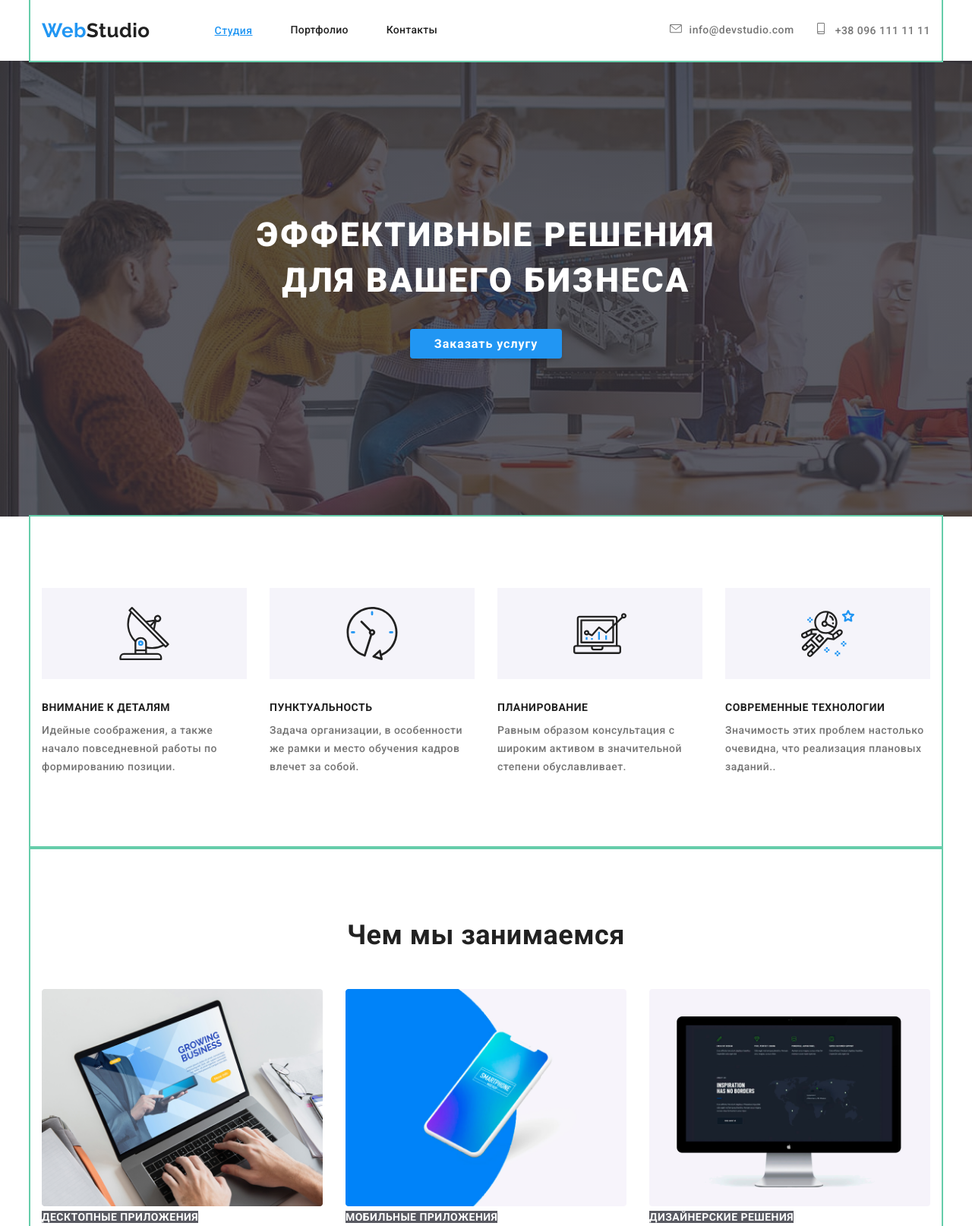
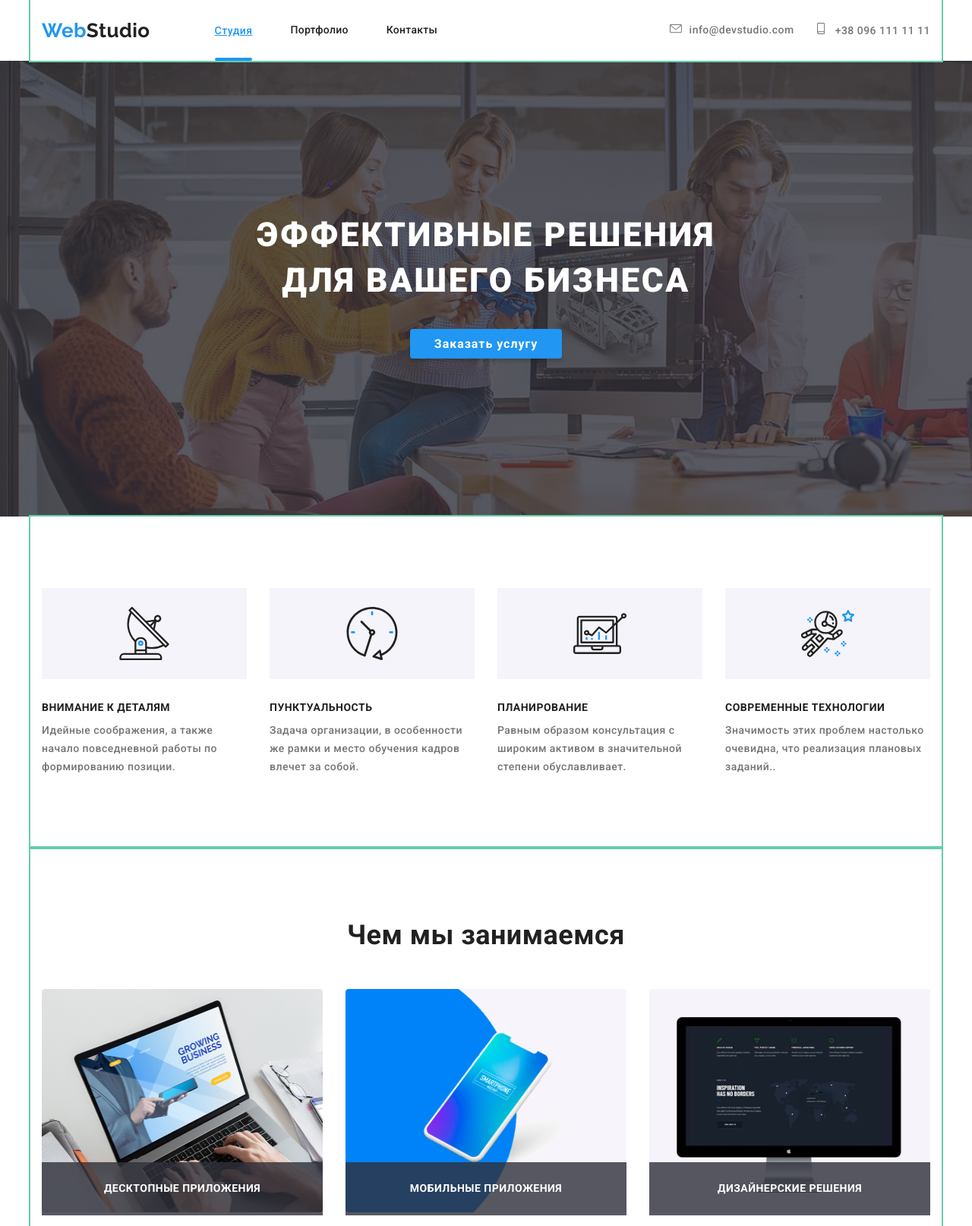
Before and after one commit to AlexChudak/html-css-hw5, a plain HTML site: page index.html in a window 1280 px wide. Shown: the top 1614 px of the page at 76% size. Drawn offline with nearby package versions, Linux system fonts and the light colour scheme.

Commit message:
Lesson 9 done

```diff
--- a/css/common.css
+++ b/css/common.css
@@ -119,6 +119,8 @@ ul {
 
   padding-top: 32px;
   padding-bottom: 32px;
+
+
 }
 
 .site-nav .link:hover,
@@ -134,7 +136,28 @@ ul {
 
   padding-top: 32px;
   padding-bottom: 32px;
+
+  position: relative;
+
 }
+
+.site-nav .link-current::after {
+  content: "";
+  display: block;
+  width: 100%;
+  height: 4px;
+
+  background: #2196F3;
+  border-radius: 2px;
+
+
+  position: absolute;
+  left:0;
+  bottom:0;
+}
+
+
+
 
 /* auth-nav */
 
@@ -292,6 +315,7 @@ footer {
 
 .footer-links {
   display: flex;
+  margin-top: 20px;
 }
 
 .footer-links .inst {
--- a/css/main.css
+++ b/css/main.css
@@ -261,7 +261,7 @@
 
 
 .section .workline {
-  background-color: rgba(47, 48, 58, 0.8);;
+
   color: white;
 
   font-weight: 700;
@@ -271,6 +271,29 @@
 
   text-transform: uppercase;
 }
+
+.item {
+  position: relative;
+}
+.shadow {
+  width: 100%;
+  height: 70px;
+  background-color: rgba(47, 48, 58, 0.8);;
+  position: absolute;
+  left: 0px;
+  bottom: 0px;
+  display: flex;
+
+  justify-content: center;
+  align-items: center;
+}
+
+.shadow-text {
+  display: flex;
+  position: absolute;
+
+}
+
 
 /* наша команда */
 .ourteam {
--- a/index.html
+++ b/index.html
@@ -122,16 +122,22 @@
         <h2 class="section-title">Чем мы занимаемся</h2>
         <ul class="directions">
           <li class="item">
-            <img src="./Images/desktop.png" width="370" alt="Десктопные решения" />
-            <span class="workline">ДЕСКТОПНЫЕ ПРИЛОЖЕНИЯ</span>
+            <img src="./Images/desktop.png" width="370" height="294" alt="Десктопные решения" />
+            <div class="shadow">
+              <div class="shadow-text" ><span class="workline">ДЕСКТОПНЫЕ ПРИЛОЖЕНИЯ</span></div>
+            </div>
           </li>
           <li class="item">
-            <img src="./Images/mobile1.png" width="370" alt="мобильные приложения" />
-            <span class="workline">МОБИЛЬНЫЕ ПРИЛОЖЕНИЯ</span>
+            <img src="./Images/mobile1.png" width="370" height="294" alt="мобильные приложения" />
+            <div class="shadow">
+              <div class="shadow-text" ><span class="workline">МОБИЛЬНЫЕ ПРИЛОЖЕНИЯ</span></div>
+            </div>
           </li>
           <li class="item">
-            <img src="./Images/Design.png" width="370" alt="дизайнерские решения" />
-            <span class="workline">ДИЗАЙНЕРСКИЕ РЕШЕНИЯ</span>
+            <img src="./Images/Design.png" width="370" height="294" alt="дизайнерские решения" />
+            <div class="shadow">
+              <div class="shadow-text" ><span class="workline">ДИЗАЙНЕРСКИЕ РЕШЕНИЯ</span></div>
+            </div>
           </li>
         </ul>
       </section>
```
Also changed, not shown: css/portfolio.css (+40 -2 lines), portfolio.html (+27 -13 lines).
